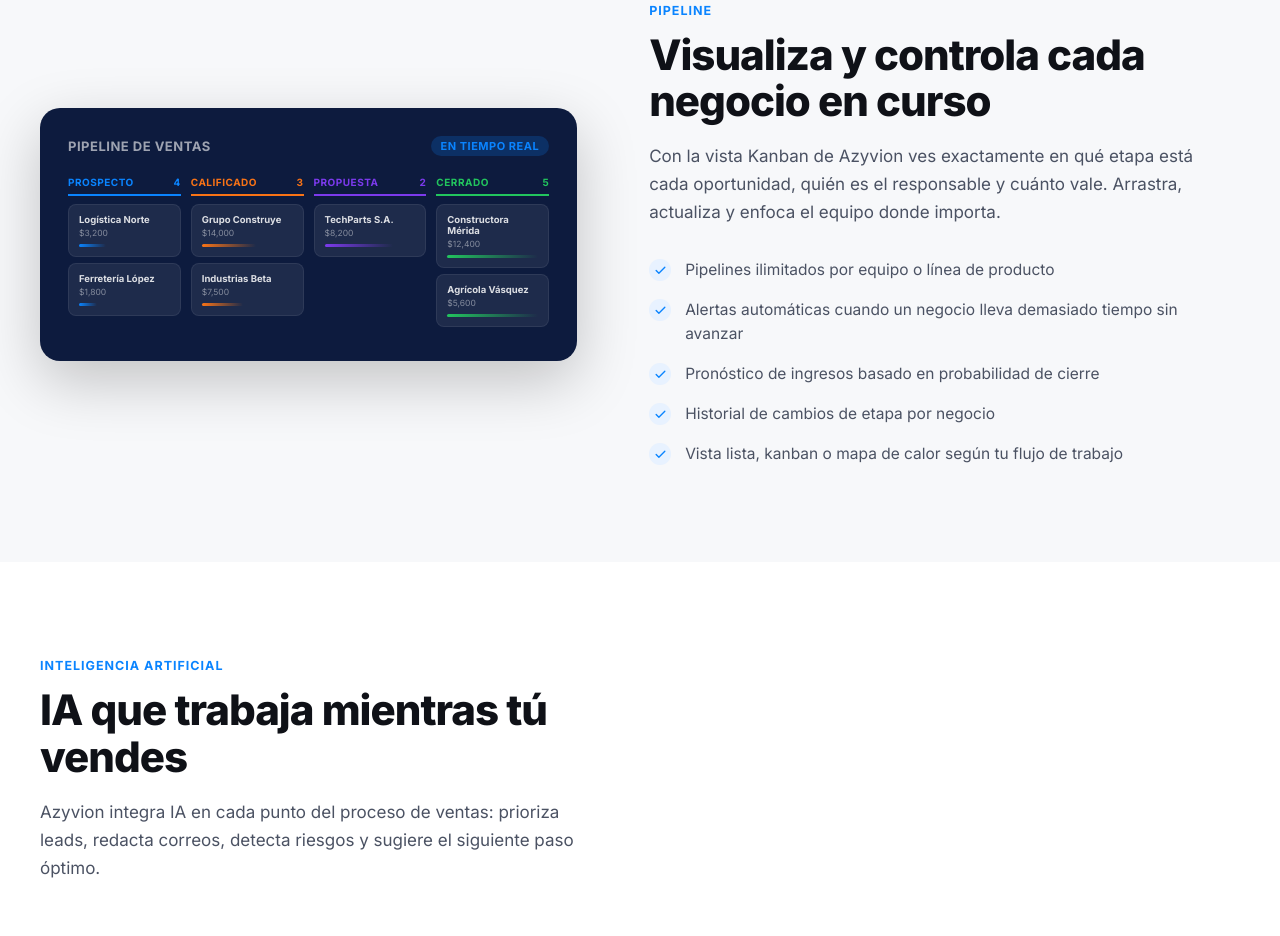
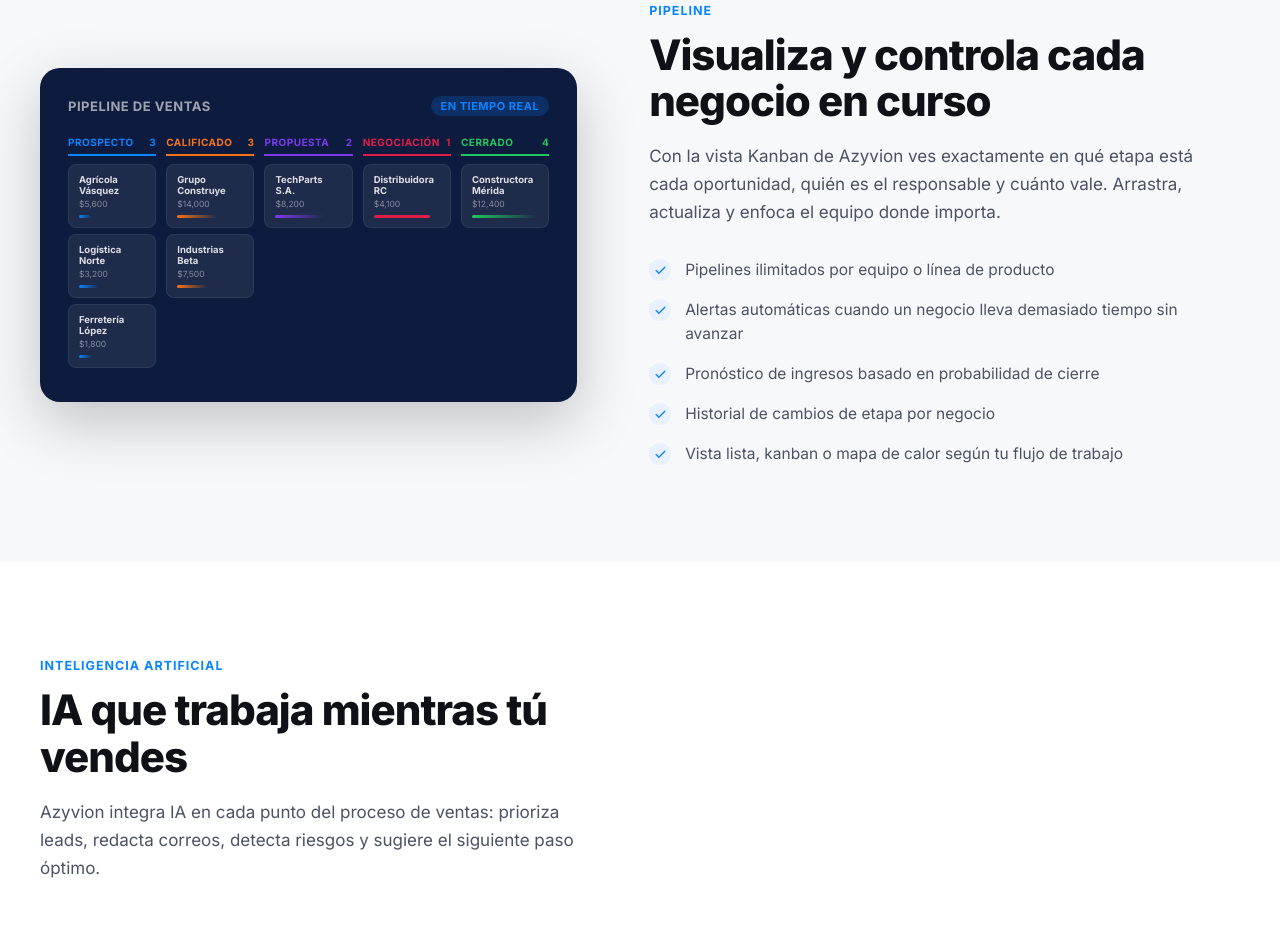
Before and after one commit to azyvion/crm-prueba, a plain HTML site: page index.html in a window 1280 px wide. Shown: the part 2910-3846 px from the top of the page. Drawn offline with Linux system fonts and the light colour scheme; no server answers.

Commit message:
Update index.html

```diff
--- a/index.html
+++ b/index.html
@@ -950,7 +950,7 @@
 
     .kanban-cols {
       display: grid;
-      grid-template-columns: repeat(4, 1fr);
+      grid-template-columns: repeat(5, 1fr);
       gap: 10px;
     }
 
@@ -971,7 +971,8 @@
     .kcol-1 .kanban-col-head { border-color: var(--blue); color: var(--blue); }
     .kcol-2 .kanban-col-head { border-color: var(--orange); color: var(--orange); }
     .kcol-3 .kanban-col-head { border-color: var(--purple); color: var(--purple); }
-    .kcol-4 .kanban-col-head { border-color: var(--green); color: var(--green); }
+    .kcol-4 .kanban-col-head { border-color: #e11d48; color: #e11d48; }
+    .kcol-5 .kanban-col-head { border-color: var(--green); color: var(--green); }
 
     .kanban-card {
       background: rgba(255,255,255,0.07);
@@ -987,7 +988,8 @@
 
     .kcol-2 .kc-bar { background: linear-gradient(90deg, var(--orange), transparent); }
     .kcol-3 .kc-bar { background: linear-gradient(90deg, var(--purple), transparent); }
-    .kcol-4 .kc-bar { background: linear-gradient(90deg, var(--green), transparent); }
+    .kcol-4 .kc-bar { background: linear-gradient(90deg, #e11d48, transparent); }
+    .kcol-5 .kc-bar { background: linear-gradient(90deg, var(--green), transparent); }
 
     .pipeline-text {}
 
@@ -1827,7 +1829,12 @@
         </div>
         <div class="kanban-cols">
           <div class="kcol-1">
-            <div class="kanban-col-head">Prospecto <span>4</span></div>
+            <div class="kanban-col-head">Prospecto <span>3</span></div>
+            <div class="kanban-card">
+              <div class="kc-company">Agrícola Vásquez</div>
+              <div class="kc-value">$5,600</div>
+              <div class="kc-bar" style="width:20%"></div>
+            </div>
             <div class="kanban-card">
               <div class="kc-company">Logística Norte</div>
               <div class="kc-value">$3,200</div>
@@ -1860,16 +1867,19 @@
               <div class="kc-bar" style="width:75%"></div>
             </div>
           </div>
-          <div class="kcol-4">
-            <div class="kanban-col-head">Cerrado <span>5</span></div>
+          <div class="kcol-4" style="--kanban-head-color:#e11d48;">
+            <div class="kanban-col-head" style="border-color:#e11d48;color:#e11d48;">Negociación <span>1</span></div>
+            <div class="kanban-card">
+              <div class="kc-company">Distribuidora RC</div>
+              <div class="kc-value">$4,100</div>
+              <div class="kc-bar" style="width:85%;background:#e11d48"></div>
+            </div>
+          </div>
+          <div class="kcol-5" style="--kanban-head-color:var(--green);">
+            <div class="kanban-col-head" style="border-color:var(--green);color:var(--green);">Cerrado <span>4</span></div>
             <div class="kanban-card">
               <div class="kc-company">Constructora Mérida</div>
               <div class="kc-value">$12,400</div>
-              <div class="kc-bar" style="width:100%"></div>
-            </div>
-            <div class="kanban-card">
-              <div class="kc-company">Agrícola Vásquez</div>
-              <div class="kc-value">$5,600</div>
               <div class="kc-bar" style="width:100%"></div>
             </div>
           </div>
@@ -2155,9 +2165,9 @@
       <div class="footer-bottom">
         <div class="footer-copy">© 2026 Azyvion. Todos los derechos reservados.</div>
         <div class="footer-legal">
-          <a href="#" onclick="openLegal('privacidad');return false;">Privacidad</a>
-          <a href="#" onclick="openLegal('terminos');return false;">Términos de uso</a>
-          <a href="#" onclick="openLegal('cookies');return false;">Cookies</a>
+          <a href="#" data-legal="privacidad">Privacidad</a>
+          <a href="#" data-legal="terminos">Términos de uso</a>
+          <a href="#" data-legal="cookies">Cookies</a>
         </div>
       </div>
     </div>
@@ -2177,6 +2187,11 @@
 <style>#legalModal.visible{display:flex!important;}</style>
 <script>
 (function(){
+  // event delegation para links data-legal
+  document.addEventListener('click', function(e) {
+    var el = e.target.closest('[data-legal]');
+    if (el) { e.preventDefault(); window.openLegal(el.getAttribute('data-legal')); }
+  });
   // auto-abrir si viene de login
   var _pending = sessionStorage.getItem('openLegal');
   if (_pending) { sessionStorage.removeItem('openLegal'); setTimeout(function(){ window.openLegal(_pending); }, 400); }
```
